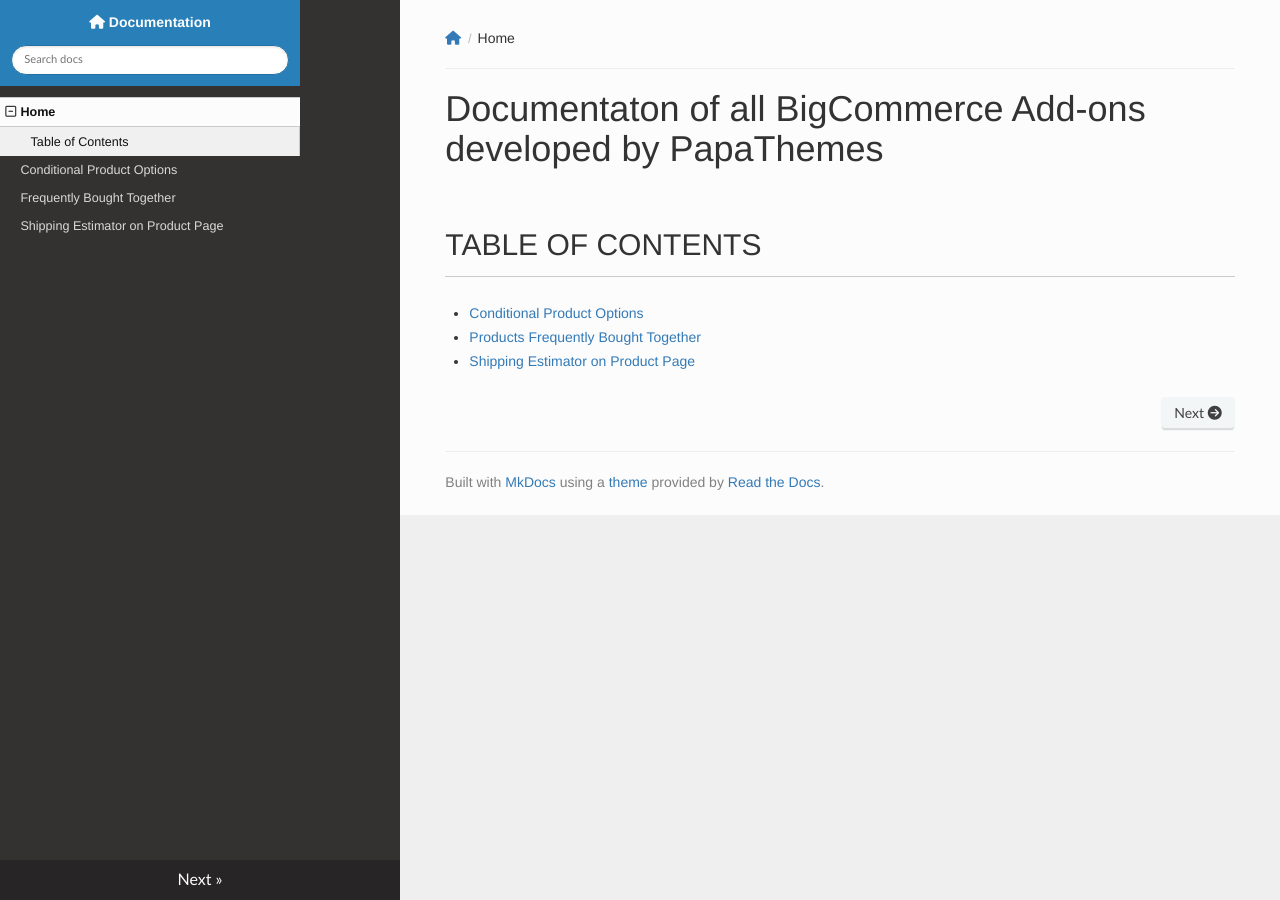
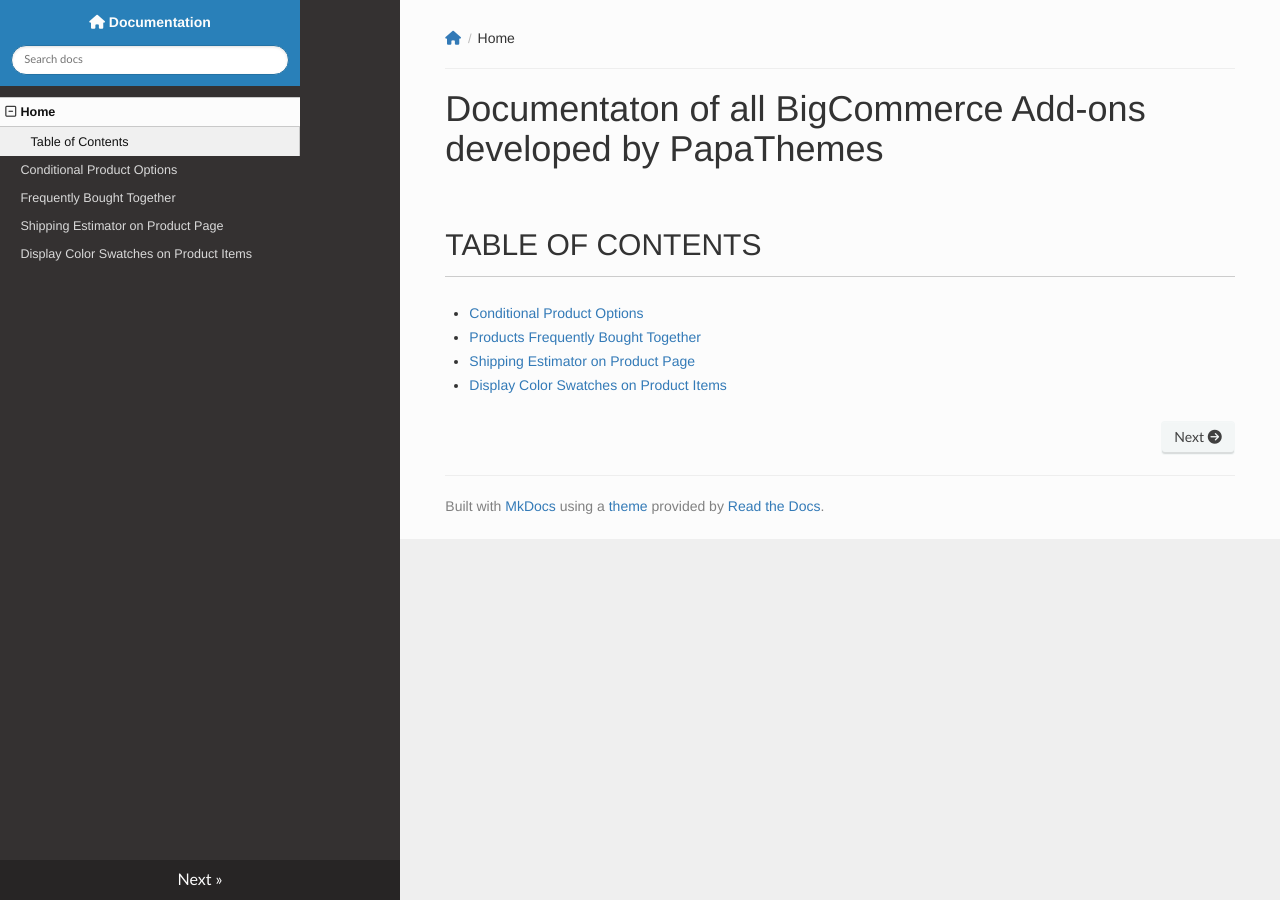
Before and after one commit to tvlgiao/bc-addons-docs, an MkDocs documentation site: the page built from docs/index.md, in a window 1280 px wide. Built offline with MkDocs 1.6.1, drawn with Linux system fonts in a browser that asks for light colours; nearby versions of some CDN libraries.

Commit message:
Add link to color swatches addon instruction

```diff
--- a/docs/index.md
+++ b/docs/index.md
@@ -5,3 +5,4 @@
 - [Conditional Product Options](conditional-product-options.md)
 - [Products Frequently Bought Together](frequently-bought-together.md)
 - [Shipping Estimator on Product Page](shipping-estimator.md)
+- [Display Color Swatches on Product Items](color-swatches.md)
--- a/mkdocs.yml
+++ b/mkdocs.yml
@@ -4,6 +4,7 @@
 - Conditional Product Options: conditional-product-options.md
 - Frequently Bought Together: frequently-bought-together.md
 - Shipping Estimator on Product Page: shipping-estimator.md
+- Display Color Swatches on Product Items: color-swatches.md
 theme: readthedocs
 use_directory_urls: false
 
```
